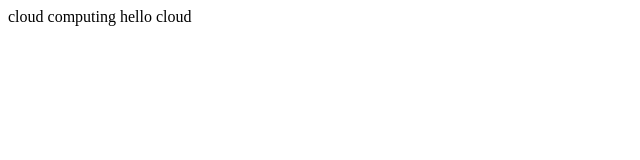
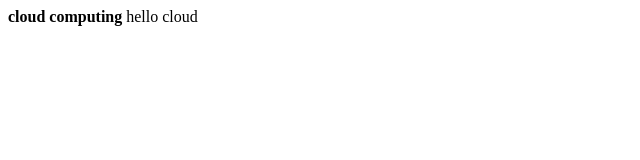
Before and after one commit to rahul8629063876/rahul19mca45, a plain HTML site: page index.html in a window 1280 px wide. Shown: the full height of the page, 0-640 px from the left. Drawn offline with Linux system fonts and the light colour scheme.

Commit message:
Update index.html

```diff
--- a/index.html
+++ b/index.html
@@ -1,5 +1,5 @@
 <html>
-<titlt>cloud computing</title>
+<head><b>cloud computing</b></head>
 <body>
 hello cloud
 </body>
```
